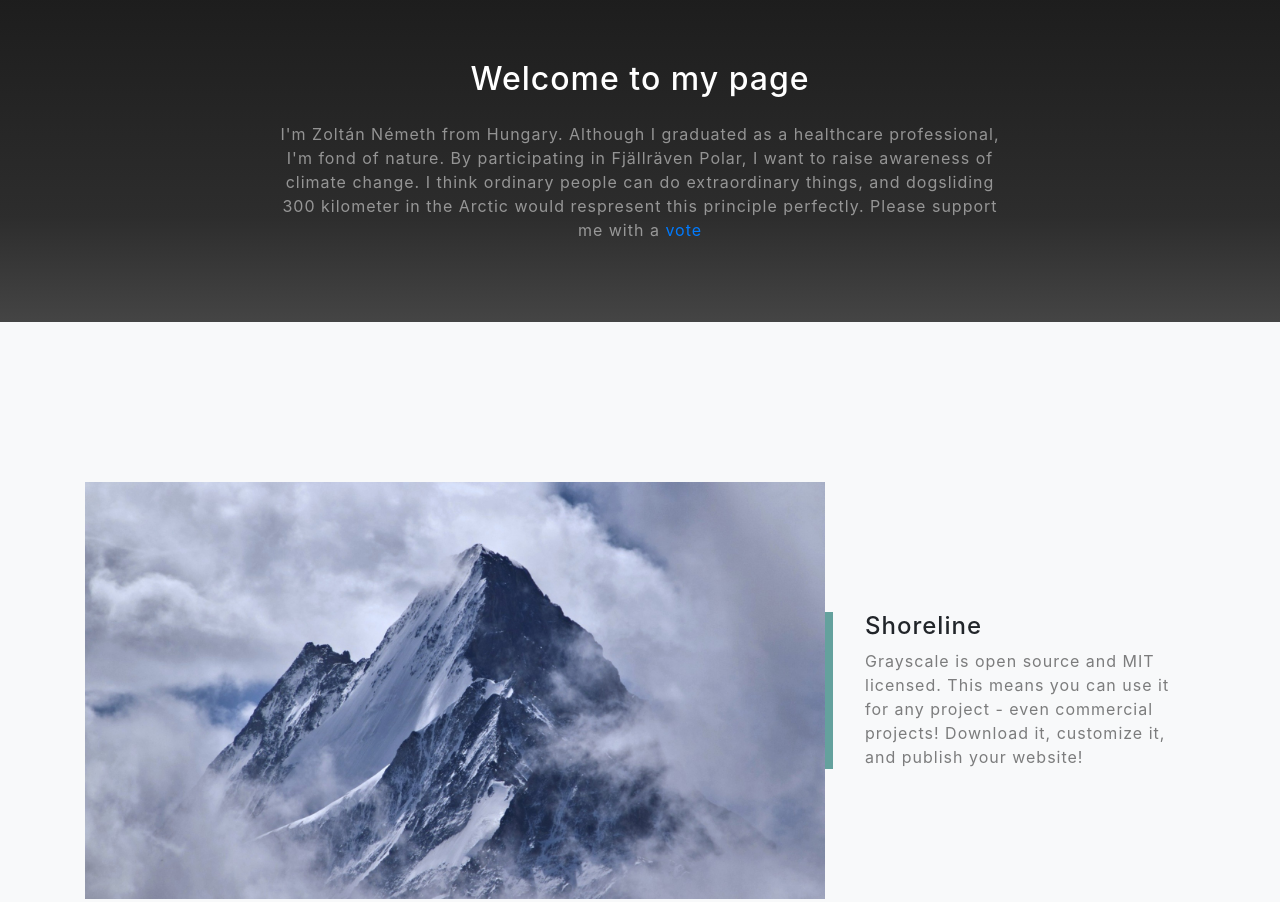
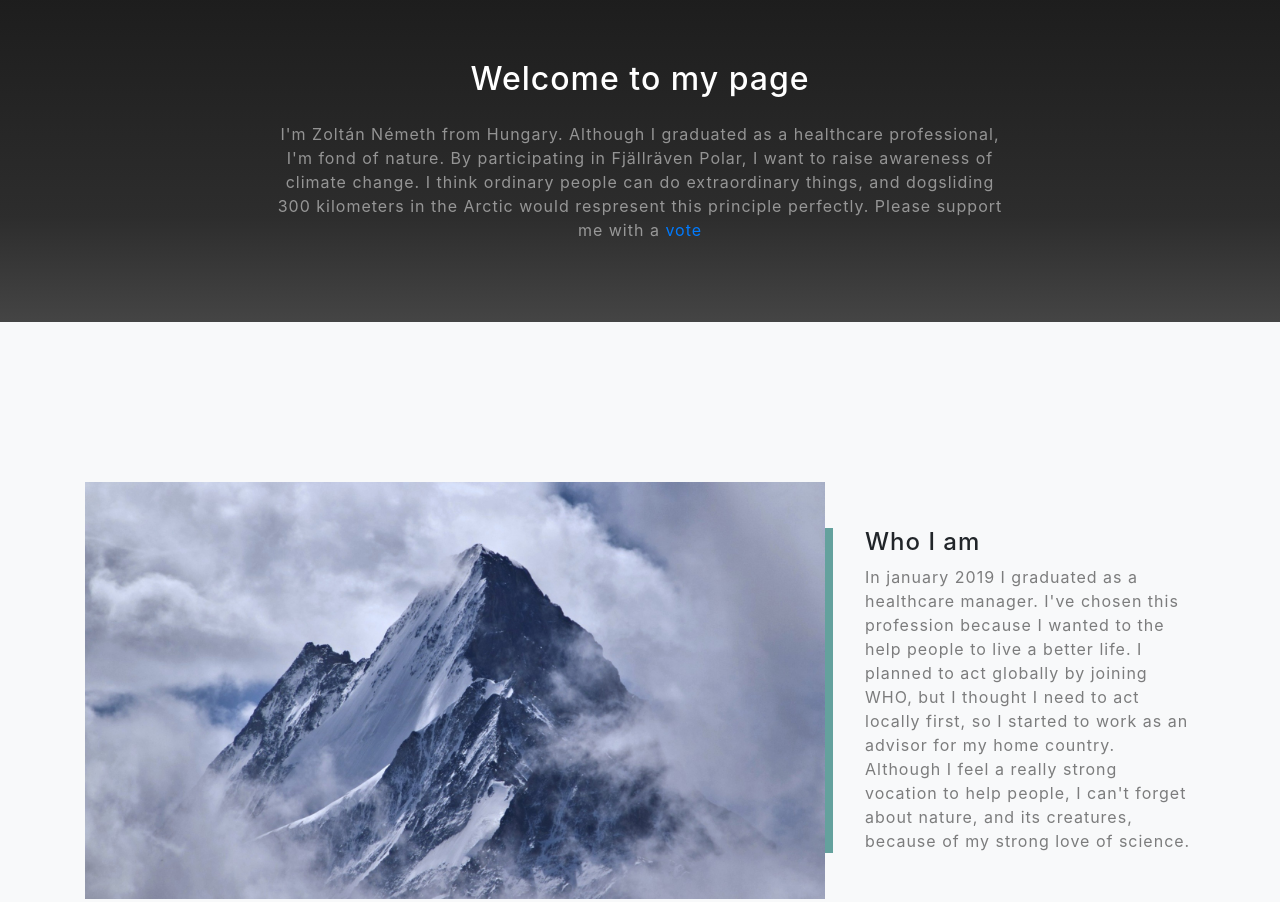
Before and after one commit to healthcarestats/zolitothearctic, a website with bundled scripts: page index.html in a window 1280 px wide. Shown: the part 900-1802 px from the top of the page. Built offline with nearby package versions, Linux system fonts and the light colour scheme; files whose address does not match are found by name.

Commit message:
Update index.html

```diff
--- a/index.html
+++ b/index.html
@@ -85,7 +85,7 @@
       <div class="row">
         <div class="col-lg-8 mx-auto">
           <h2 class="text-white mb-4">Welcome to my page</h2>
-          <p class="text-white-50">I'm Zoltán Németh from Hungary. Although I graduated as a healthcare professional, I'm fond of nature. By participating in Fjällräven Polar, I want to raise awareness of climate change. I think ordinary people can do extraordinary things, and dogsliding 300 kilometer in the Arctic would respresent this principle perfectly. Please support me with a <a href="#about">vote</a></p>
+          <p class="text-white-50">I'm Zoltán Németh from Hungary. Although I graduated as a healthcare professional, I'm fond of nature. By participating in Fjällräven Polar, I want to raise awareness of climate change. I think ordinary people can do extraordinary things, and dogsliding 300 kilometers in the Arctic would respresent this principle perfectly. Please support me with a <a href="#about">vote</a></p>
         </div>
       </div>
      <!-- <img src="img/ipad.jpeg" class="img-fluid" alt="earth"> -->
@@ -103,8 +103,8 @@
         </div>
         <div class="col-xl-4 col-lg-5">
           <div class="featured-text text-center text-lg-left">
-            <h4>Shoreline</h4>
-            <p class="text-black-50 mb-0">Grayscale is open source and MIT licensed. This means you can use it for any project - even commercial projects! Download it, customize it, and publish your website!</p>
+            <h4>Who I am</h4>
+            <p class="text-black-50 mb-0">In january 2019 I graduated as a healthcare manager. I've chosen this profession because I wanted to the help people to live a better life. I planned to act globally by joining WHO, but I thought I need to act locally first, so I started to work as an advisor for my home country. Although I feel a really strong vocation to help people, I can't forget about nature, and its creatures, because of my strong love of science. </p>
           </div>
         </div>
       </div>
```
